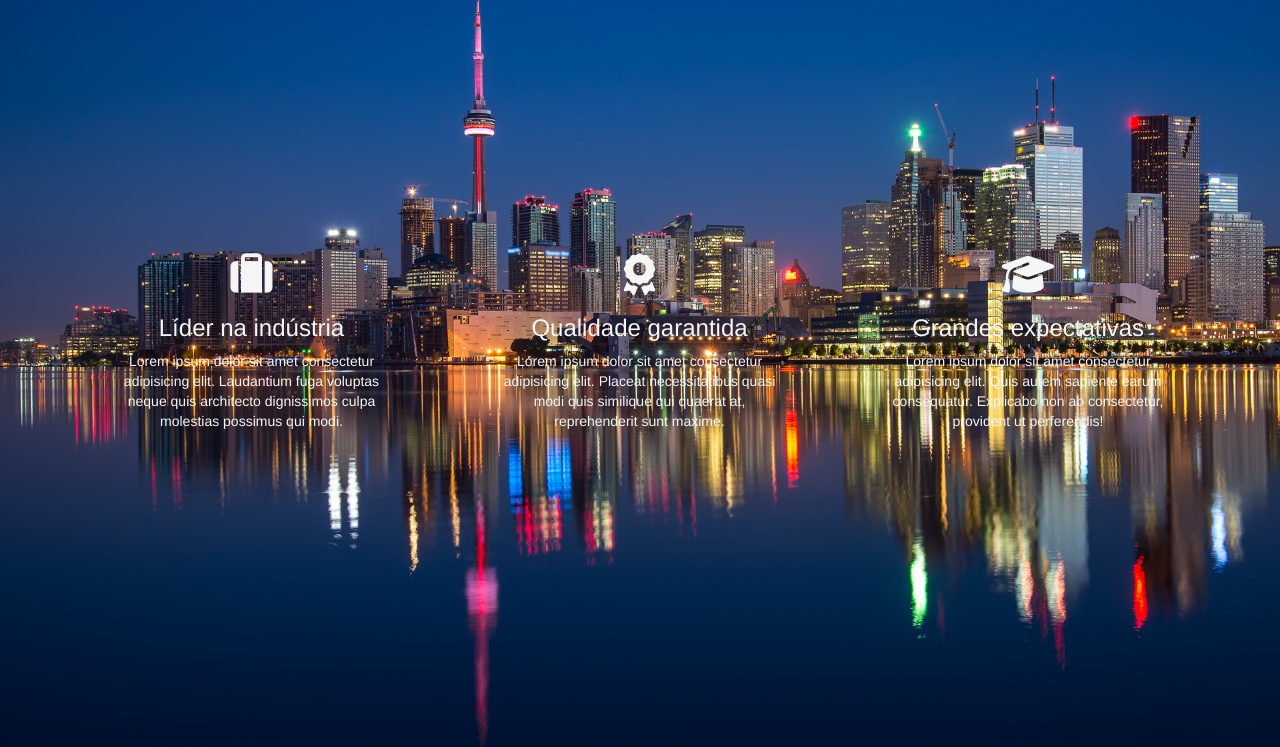
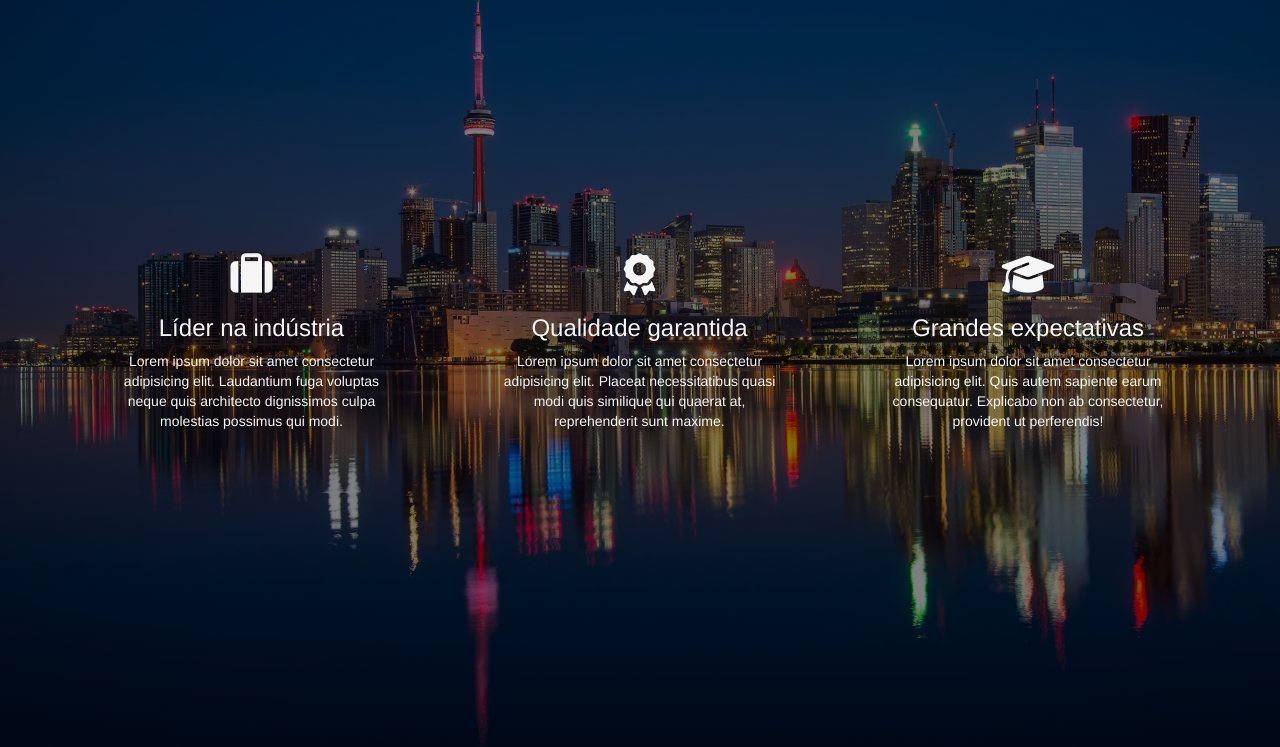
Before and after one commit to Devin-The-Dev/ClientTrial, a plain HTML site: page index.htm in a window 1280 px wide. Shown: the part 53-800 px from the top of the page. Drawn offline with nearby package versions, Linux system fonts and the light colour scheme.

Commit message:
Added linear-gradient

```diff
--- a/style.css
+++ b/style.css
@@ -1,9 +1,11 @@
-body {
-    background: url('/architecture-buildings-calm-medium.jpg');
+html, body {
+    background: linear-gradient(rgba(0,0,0,0.5), rgba(0,0,0,0.5)), url('/architecture-buildings-calm-medium.jpg');
     /* Specify the backgrounds size for image to appear*/
     background-size: cover;
     background-repeat: no-repeat;
+    background-position: center top;
     color: whitesmoke;
+    height: 100%;
 }
 
 .navbar {
```
